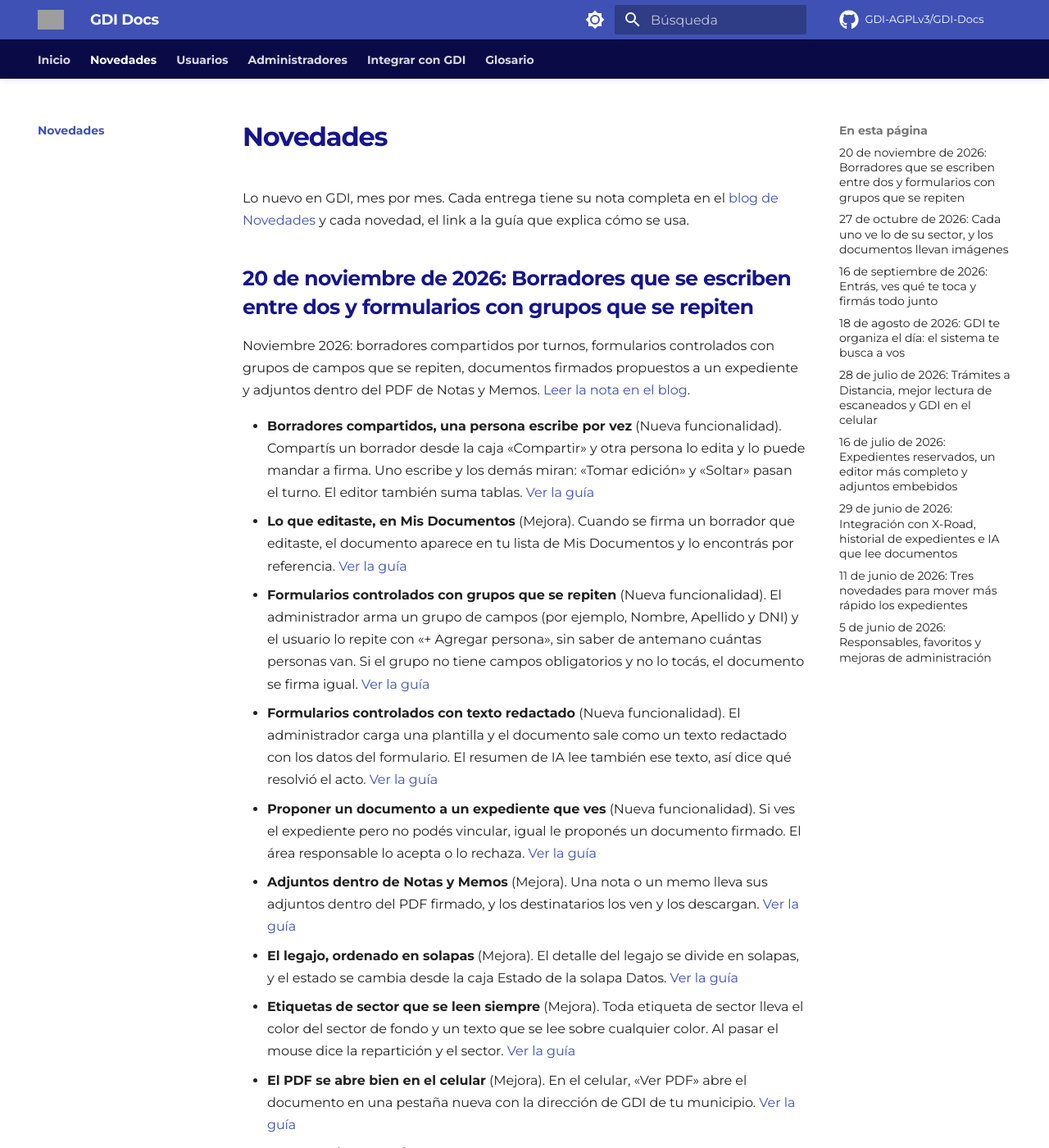
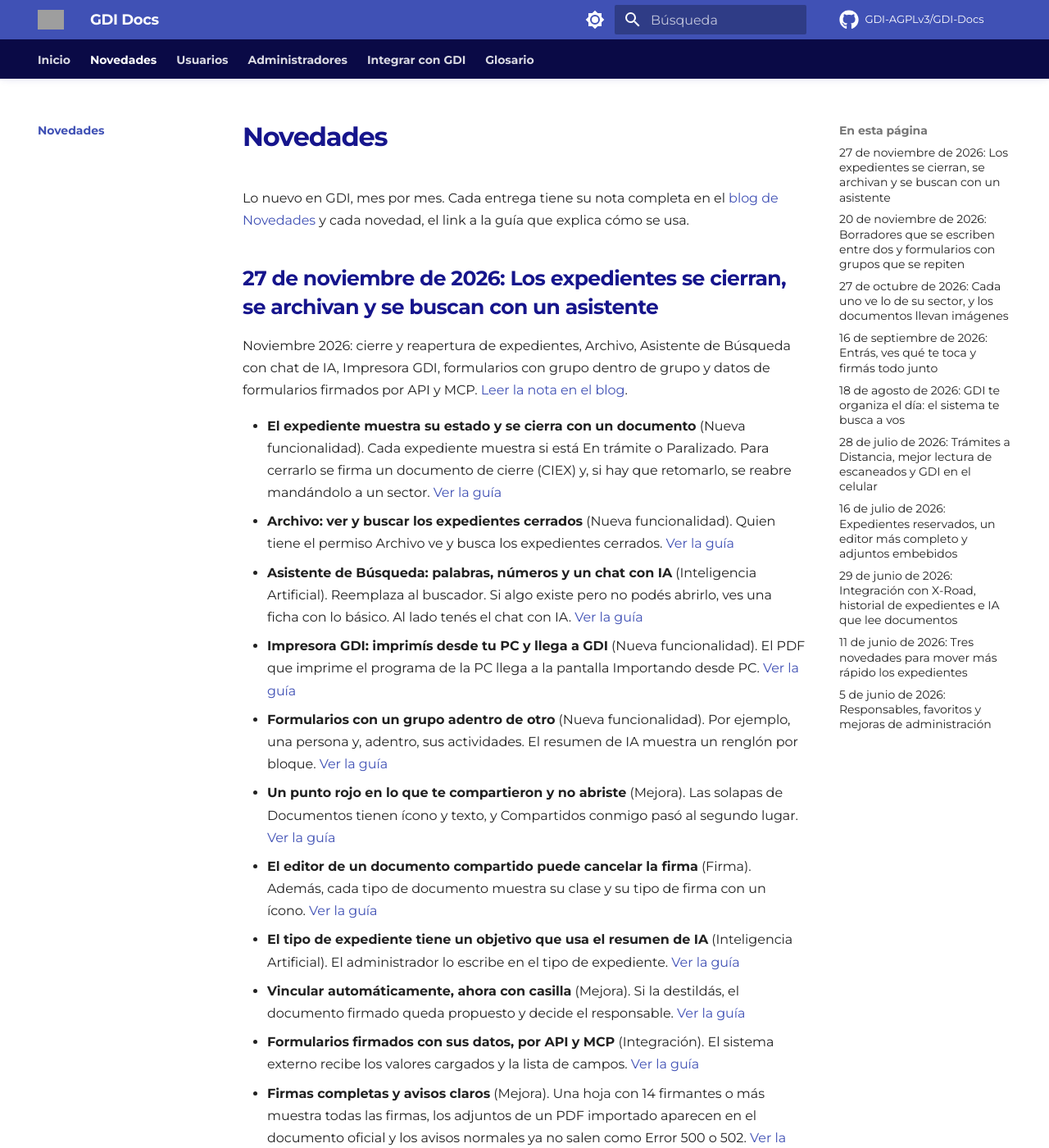
Before and after one commit to GDI-AGPLv3/GDI-Docs, an MkDocs documentation site: the page built from docs/novedades.md, in a window 1280 px wide and 1400 px high. Shown: the whole window at 82% size. Built offline with MkDocs 1.6.1 and Material for MkDocs 9.7.7, drawn with Linux system fonts in a browser that asks for light colours; comment, search, counter and statistics services are not loaded; grey boxes are pictures that could not be loaded.

Commit message:
docs: BORRADOR novedades del pase prd 27/11 (sin publicar)
Claude-Session: https://claude.ai/code/session_0139wx4quQexhQFjbmMzuUtn

```diff
--- a/docs/novedades.md
+++ b/docs/novedades.md
@@ -9,6 +9,22 @@ description: Novedades de GDI, mes por mes, con el link a la guía de cada funci
 # Novedades
 
 Lo nuevo en GDI, mes por mes. Cada entrega tiene su nota completa en el [blog de Novedades](https://gdilatam.com/novedades) y cada novedad, el link a la guía que explica cómo se usa.
+
+## 27 de noviembre de 2026: Los expedientes se cierran, se archivan y se buscan con un asistente
+
+Noviembre 2026: cierre y reapertura de expedientes, Archivo, Asistente de Búsqueda con chat de IA, Impresora GDI, formularios con grupo dentro de grupo y datos de formularios firmados por API y MCP. [Leer la nota en el blog](https://gdilatam.com/novedades/2026-11-cierre-de-expedientes-archivo-asistente-de-busqueda).
+
+- **El expediente muestra su estado y se cierra con un documento** (Nueva funcionalidad). Cada expediente muestra si está En trámite o Paralizado. Para cerrarlo se firma un documento de cierre (CIEX) y, si hay que retomarlo, se reabre mandándolo a un sector. [Ver la guía](usuarios/expedientes/detalle-expediente.md)
+- **Archivo: ver y buscar los expedientes cerrados** (Nueva funcionalidad). Quien tiene el permiso Archivo ve y busca los expedientes cerrados. [Ver la guía](usuarios/expedientes/index.md)
+- **Asistente de Búsqueda: palabras, números y un chat con IA** (Inteligencia Artificial). Reemplaza al buscador. Si algo existe pero no podés abrirlo, ves una ficha con lo básico. Al lado tenés el chat con IA. [Ver la guía](usuarios/busqueda/buscador-general.md)
+- **Impresora GDI: imprimís desde tu PC y llega a GDI** (Nueva funcionalidad). El PDF que imprime el programa de la PC llega a la pantalla Importando desde PC. [Ver la guía](usuarios/documentos/documento-importado.md)
+- **Formularios con un grupo adentro de otro** (Nueva funcionalidad). Por ejemplo, una persona y, adentro, sus actividades. El resumen de IA muestra un renglón por bloque. [Ver la guía](usuarios/documentos/documento-ffcc.md)
+- **Un punto rojo en lo que te compartieron y no abriste** (Mejora). Las solapas de Documentos tienen ícono y texto, y Compartidos conmigo pasó al segundo lugar. [Ver la guía](usuarios/documentos/index.md#pestanas-de-filtrado)
+- **El editor de un documento compartido puede cancelar la firma** (Firma). Además, cada tipo de documento muestra su clase y su tipo de firma con un ícono. [Ver la guía](usuarios/documentos/proceso-de-firma.md)
+- **El tipo de expediente tiene un objetivo que usa el resumen de IA** (Inteligencia Artificial). El administrador lo escribe en el tipo de expediente. [Ver la guía](administradores/tipos-de-expedientes.md)
+- **Vincular automáticamente, ahora con casilla** (Mejora). Si la destildás, el documento firmado queda propuesto y decide el responsable. [Ver la guía](usuarios/expedientes/vincular-documentos.md)
+- **Formularios firmados con sus datos, por API y MCP** (Integración). El sistema externo recibe los valores cargados y la lista de campos. [Ver la guía](desarrollo/gateway/rest-api/expedientes.md)
+- **Firmas completas y avisos claros** (Mejora). Una hoja con 14 firmantes o más muestra todas las firmas, los adjuntos de un PDF importado aparecen en el documento oficial y los avisos normales ya no salen como Error 500 o 502. [Ver la guía](usuarios/documentos/proceso-de-firma.md)
 
 ## 20 de noviembre de 2026: Borradores que se escriben entre dos y formularios con grupos que se repiten
 
```
